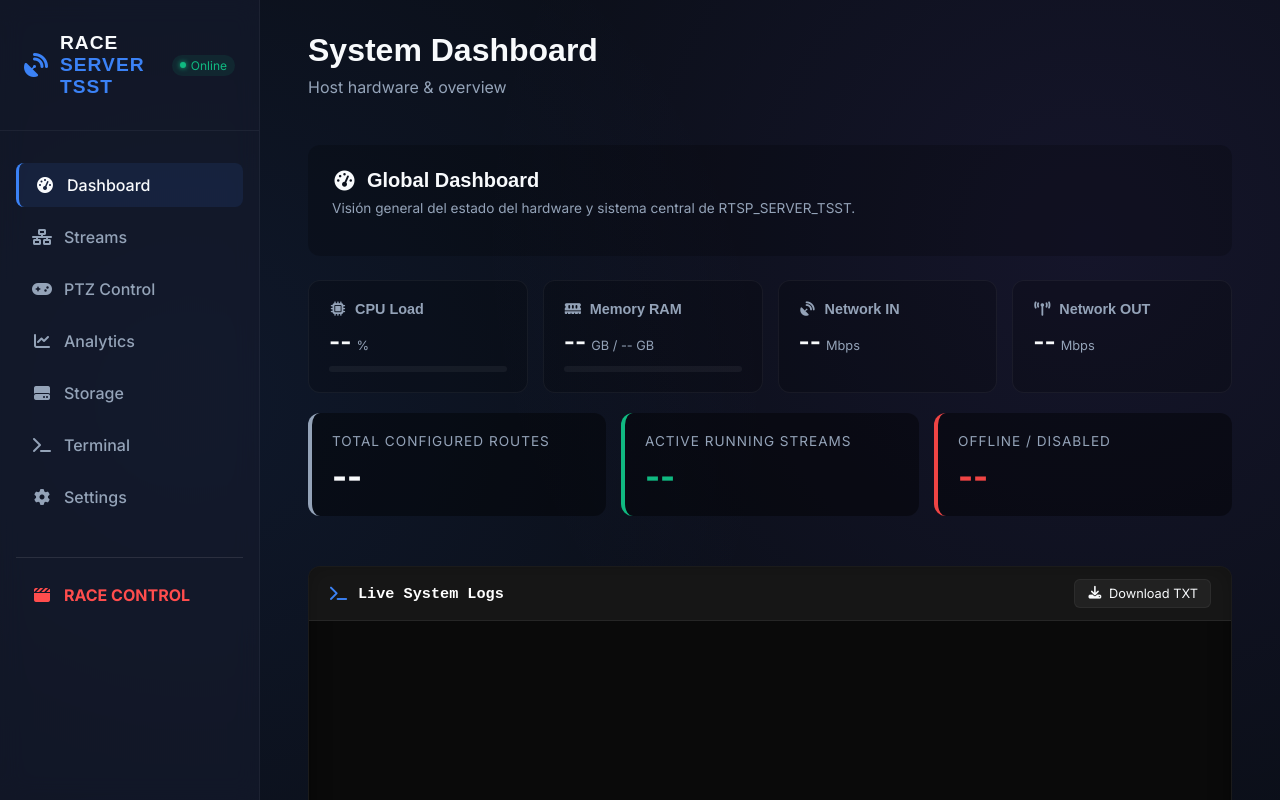
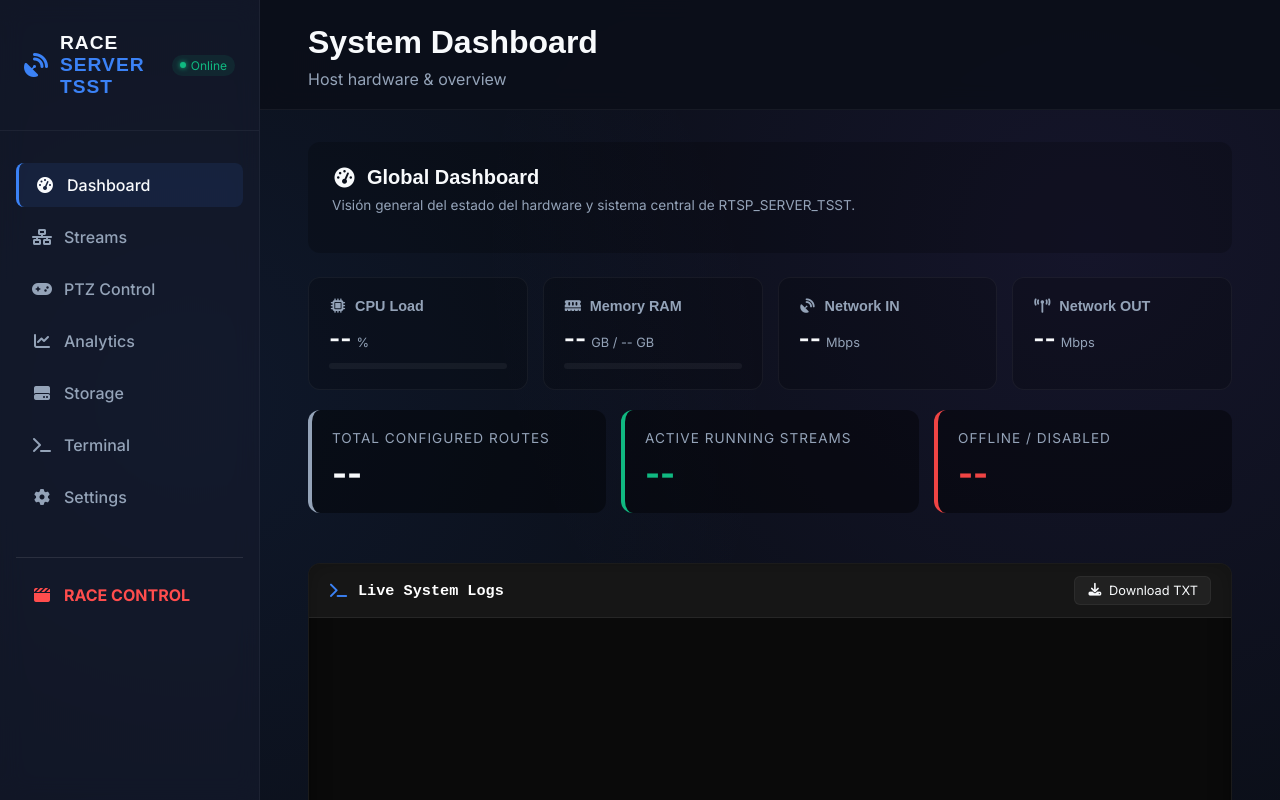
Before and after one commit to tossalet/server-race-control, a website: page public/index.html in a window 1280 px wide. Drawn offline with nearby package versions, Linux system fonts and the light colour scheme; files that its build step writes are made by us from their sources; no server answers.

Commit message:
Panel del servidor: cabecera fija con el título y el botón de añadir
Co-Authored-By: Claude Opus 5.5 <noreply@anthropic.com>

```diff
--- a/public/css/style.css
+++ b/public/css/style.css
@@ -111,11 +111,21 @@ h1, h2, h3 { font-family: var(--font-heading); }
     padding: 2rem 3rem;
 }
 
+/* Cabecera fija: con muchos streams el botón "Add Input" quedaba arriba del todo.
+   Los márgenes negativos anulan el padding de .main-content para que llegue al borde. */
 .topbar {
     display: flex;
     justify-content: space-between;
     align-items: center;
-    margin-bottom: 3rem;
+    position: sticky;
+    top: -2rem; /* el sticky respeta el padding de .main-content: se compensa */
+    z-index: 50;
+    margin: -2rem -3rem 2rem;
+    padding: 1.5rem 3rem 1.25rem;
+    background: rgba(11, 15, 25, 0.92);
+    backdrop-filter: blur(12px);
+    -webkit-backdrop-filter: blur(12px);
+    border-bottom: 1px solid var(--panel-border);
 }
 
 .page-title h1 {
@@ -368,7 +378,7 @@ input:checked + .slider:before { transform: translateX(18px); }
     .logo-container h2 { display: none; }
     .status-badge { display: none; }
     .main-content { padding: 1rem; }
-    .topbar { flex-direction: column; align-items: flex-start; gap: 15px; }
+    .topbar { flex-direction: column; align-items: flex-start; gap: 15px; top: -1rem; margin: -1rem -1rem 1.5rem; padding: 1rem; }
     .form-group.row { flex-direction: column; }
 }
 
```
